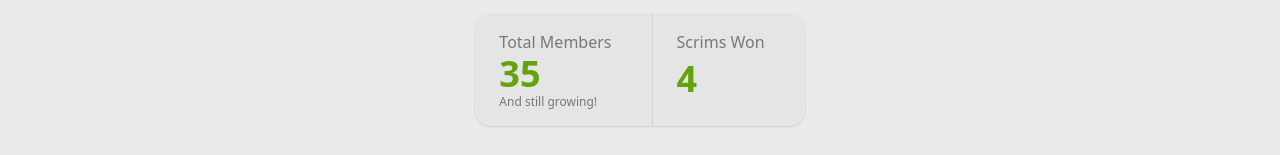
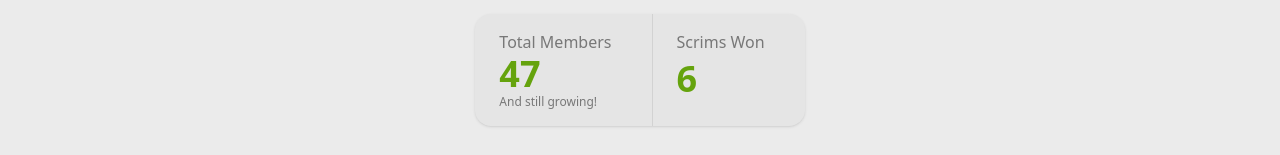
Before and after one commit to Chidoriyama/chidoriyama.github.io, a SvelteKit app: page / in a window 1280 px wide. Shown: the part 210-365 px from the top of the page. Built offline with nearby package versions, Linux system fonts and the light colour scheme.

Commit message:
updated data

```diff
--- a/src/routes/+page.svelte
+++ b/src/routes/+page.svelte
@@ -70,13 +70,13 @@
 			<div class="stat">
 				<div class="stat-figure text-secondary" />
 				<div class="stat-title">Total Members</div>
-				<div class="stat-value text-secondary">35</div>
+				<div class="stat-value text-secondary">47</div>
 				<div class="stat-desc">And still growing!</div>
 			</div>
 			<div class="stat">
 				<div class="stat-figure text-secondary" />
 				<div class="stat-title">Scrims Won</div>
-				<div class="stat-value text-secondary">4</div>
+                                <div class="stat-value text-secondary">6</div>
 				<!-- <div class="stat-desc"></div> -->
 			</div>
 		</div>
```
